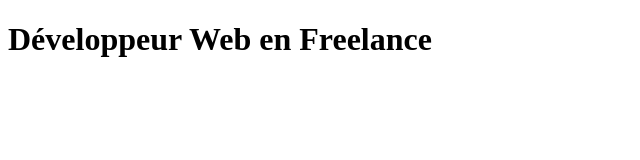
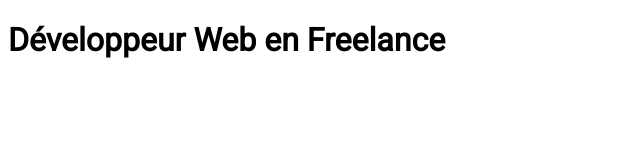
Before and after one commit to Weizu/cv-portfolio, a plain HTML site: page index.html in a window 1280 px wide. Shown: the whole page, without its empty margins (0-640 px from the left). Drawn offline with Linux system fonts and the light colour scheme.

Commit message:
Intégration d'une feuille de style
Intégration du CSS avec une Google Font en @import.

```diff
--- a/index.html
+++ b/index.html
@@ -4,6 +4,7 @@
     <meta charset="UTF-8">
     <meta name="viewport" content="width=device-width, initial-scale=1.0">
     <meta http-equiv="X-UA-Compatible" content="ie=edge">
+    <link rel="stylesheet" href="style.css">
     <title>Alexandre Achain, Développeur Web</title>
 </head>
 <body>
--- /dev/null
+++ b/style.css
@@ -0,0 +1,5 @@
+@import url('https://fonts.googleapis.com/css?family=Roboto&display=swap');
+
+h1 {
+    font-family: 'Roboto', sans-serif;
+}
```
